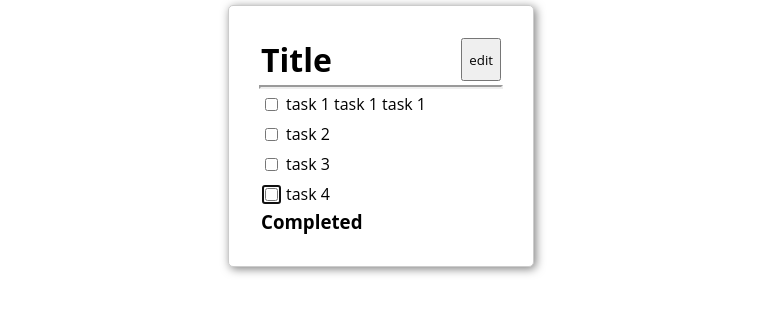
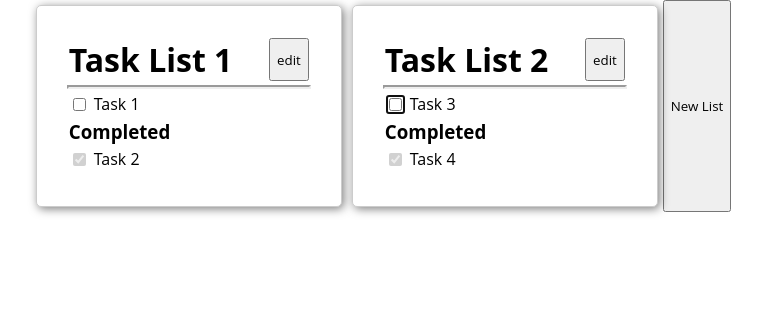
Before and after one commit to jenniemwei/to-do-garden, a React (Create React App) app: page / in a window 1280 px wide. Shown: the top 314 px of the page, without its empty margins (259-1021 px from the left). Built offline with nearby package versions, Linux system fonts and the light colour scheme.

Commit message:
add multi list functions

```diff
--- a/src/components/AllTaskLists.jsx
+++ b/src/components/AllTaskLists.jsx
@@ -28,14 +28,14 @@ export default function AllTaskLists() {
     },
   ])
 
-  function handleAddTask() {
+  function handleNewList() {
     setTaskLists([
       ...taskLists,
       {
-        name: "",
+        name: "Title",
         currentItems: [],
         completedItems: [],
-        editModeDisplayed: false,
+        editModeDisplayed: true,
         optionsDisplayed: false,
       }
     ])
@@ -46,20 +46,18 @@ export default function AllTaskLists() {
   return (
     <div className="lists-container">
 
-      {/* {taskLists.map((taskList, index) => {
+      {taskLists.map((taskList, index) => {
         return (
           <TaskList
-            index={index}
-            title={taskList.title}
-            currentItems={taskList.currentItems}
-            completedItems={taskList.completedItems}
-            optionsDisplayed={taskList.optionsDisplayed}
-            editModeDisplayed={taskList.editModeDisplayed}
+            listIndex={index}
+            taskLists={taskLists}
             setTaskLists={setTaskLists}
           />
         )
-      })} */}
-      <TaskList/>
+      })}
+      <button onClick={(event)=>{handleNewList(event)}}>New List</button>
+      {/* <TaskList/>
+      <TaskList/> */}
       {/* <button className="add-list-button" onClick={() => handleAddTask}>Add Task</button> */}
     </div>
   )
--- a/src/components/EditListMode.jsx
+++ b/src/components/EditListMode.jsx
@@ -2,29 +2,37 @@ import React, { useState, useRef, useEffect } from 'react'
 import ListOptions from './ListOptions'
 
 
-export default function EditListMode({ setListItems, setTitle, title, listItems, setEditModeDisplayed }) {
+export default function EditListMode({ taskLists, handleChangeTaskState, listIndex}) {
 
-  const [editinglist, setEditingList]=useState([])
+  console.log("LIST INDEX", listIndex)
+  const currentTitle=taskLists[listIndex].title
+  console.log(currentTitle)
+  const [editingTitle, setEditingTitle]=useState(currentTitle)
+  const listItems = taskLists[listIndex].currentItems
+  const [editingList, setEditingList]=useState([...listItems])
+  const checkedItems = taskLists[listIndex].completedItems
+  const editModeDisplayed = taskLists[listIndex].editModeDisplayed
+  const optionsDisplayed = taskLists[listIndex].optionsDisplayed
 
 
     const listRef = useRef([]);
 
     useEffect(() => {
       const size = listRef.current.length;
-      listRef.current[size - 1].focus();
+      listRef.current[size - 1].focus(); //focuses on recently created task
 
-    }, [listItems.length]);
+    }, [editingList.length]);
 
     function handleTaskChange(event, index) {
       const newListItems = [...listItems]
       newListItems[index] = event.target.value
-      setListItems(newListItems)
+      setEditingList(newListItems)
       event.target.style.height = '1em';
       event.target.style.height = `${event.target.scrollHeight}px`;
 
     }
     function handleTitleChange(event){
-      setTitle(event.target.value)
+      setEditingTitle(event.target.value)
     }
 
 
@@ -32,33 +40,35 @@ export default function EditListMode({ setListItems, setTitle, title, listItems,
       const taskContent=event.target.value
       // console.log("CLICKED OUT")
       if (taskContent.length===0){
-        const newListItems=[...listItems]
-        newListItems.pop(index)
-        setListItems(newListItems)
+        const newEditingList=[...editingList]
+        newEditingList.pop(index)
+        setEditingList(newEditingList)
       }
     }
     function handleCloseEditMode(event){
-      setEditModeDisplayed(false)
+      handleChangeTaskState(listIndex, "editModeDisplayed", false)
     }
 
     function createNewTask(event) {
       const text = event.target.value
-      setListItems([...listItems, text])
+      setEditingList([...editingList, text])
     }
-    // function handleDone(event){
-    //   setListItems(listItems)
-    // }
+
+    function handleSave(event){
+      handleChangeTaskState(listIndex, "currentItems", editingList)
+      handleChangeTaskState(listIndex, "title", editingTitle)
+    }
 
     return (
       <div id="edit-mode-container" >
       <div className="task-list edit-mode">
         <div className='list-header'>
-          <input className="title-input list-name" value={title} onChange={(event)=>{handleTitleChange(event)}}></input>
+          <input className="title-input list-name" value={editingTitle} onChange={(event)=>{handleTitleChange(event)}}></input>
           <button onClick={(event)=>{handleCloseEditMode(event)}}>Close</button>
           </div>
 
         <ul>
-          {listItems.map((item, index) => (
+          {editingList.map((item, index) => (
             <li key={index}>
               <input
                 type= 'checkbox' disabled={true}/>
@@ -86,8 +96,7 @@ export default function EditListMode({ setListItems, setTitle, title, listItems,
             />
           </li>
         </ul>
-        {/* <button onClick={(event)=>{handleDone(event)}}>Save</button> */}
-
+        <button onClick={(event)=>{handleSave(event)}}>Save</button>
       </div>
       </div>
 
--- a/src/components/ListOptions.jsx
+++ b/src/components/ListOptions.jsx
@@ -1,16 +1,17 @@
 import React, {useState} from 'react'
 import '../styles/ListOptions.css';
 
-export default function ListOptions({setEditModeDisplayed, setOptionsDisplayed}) {
+export default function ListOptions({taskLists, handleChangeTaskState,listIndex}) {
+
     function handleDelete(event){
          const selectedList = event.target.parentElement.parentElement.parentElement.parentElement;
          selectedList.style.background='red'
-         setOptionsDisplayed(false)
+         handleChangeTaskState(listIndex, "optionsDisplayed", false)
     }
 
     function handleEdit(event){
-        setEditModeDisplayed(true)
-        setOptionsDisplayed(false)
+        handleChangeTaskState(listIndex, "editModeDisplayed", true)
+        handleChangeTaskState(listIndex, "optionsDisplayed", false)
     }
 
     return (
@@ -23,7 +24,7 @@ export default function ListOptions({setEditModeDisplayed, setOptionsDisplayed})
                     <button onClick={(event)=>handleEdit(event)}className="edit-option">Edit List</button>
                 </li>
                 <li>
-                    <button onClick={() => setOptionsDisplayed(false)} className="edit-option">Close</button>
+                    <button onClick={() => handleChangeTaskState(listIndex, "optionsDisplayed", false)} className="edit-option">Close</button>
                 </li>
             </ul>
         </div>
--- a/src/components/TaskList.jsx
+++ b/src/components/TaskList.jsx
@@ -3,66 +3,86 @@ import '../styles/Lists.css';
 import ListOptions from './ListOptions';
 import EditListMode from './EditListMode';
 
-export default function TaskList() {
+export default function TaskList({listIndex, taskLists, setTaskLists}) {
 
-  const[listItems, setListItems] = useState(['task 1 task 1 task 1 ','task 2','task 3 ', 'task 4']) //[ declared thing, how you set it to something/override]
-  const [checkedItems, setCheckedItems] = useState([])
-  // const[checked, setChecked] = useState(false)
-  const[optionsDisplayed, setOptionsDisplayed]=useState(false)
-  const[title,setTitle] = useState('Title')
-  const[editModeDisplayed, setEditModeDisplayed]=useState(false)
+  // const[listItems, setListItems] = useState(['task 1 task 1 task 1 ','task 2','task 3 ', 'task 4']) //[ declared thing, how you set it to something/override]
+  // const [checkedItems, setCheckedItems] = useState([])
+  // // const[checked, setChecked] = useState(false)
+  // const[optionsDisplayed, setOptionsDisplayed]=useState(false)
+  // const[title,setTitle] = useState('Title')
 
-  function handleTaskChange(event, index) {
-    const newListItems = [...listItems]
-    newListItems[index] = event.target.value
-    setListItems(newListItems)
-    event.target.style.height = '1em';
-    event.target.style.height = `${event.target.scrollHeight}px`;
+  // state for each TaskList before save
+  // const [editModeDisplayed, setEditModeDisplayed] = useState(false)
 
+
+  function handleChangeTaskState(index, key, value) {
+    const newTaskLists = [...taskLists]
+    newTaskLists[index][key] = value
+    setTaskLists(newTaskLists)
   }
-  function handleTitleChange(event){
-    setTitle(event.target.value)
-  }
+
+  // function handleTaskChange(event, index) {
+  //   const newListItems = [...listItems]
+  //   newListItems[index] = event.target.value
+  //   setListItems(newListItems)
+  //   event.target.style.height = '1em';
+  //   event.target.style.height = `${event.target.scrollHeight}px`;
+
+  // }
+  // function handleTitleChange(event){
+  //   setTitle(event.target.value)
+  // }
+
+  const listItems = taskLists[listIndex].currentItems
+  const checkedItems = taskLists[listIndex].completedItems
+  const editModeDisplayed = taskLists[listIndex].editModeDisplayed
+  const optionsDisplayed = taskLists[listIndex].optionsDisplayed
 
   function handleCheckBoxChange(event,index,item){
     const currCheckbox=event.target.value
     // setChecked()
+    const newListItems = [...listItems];
+    newListItems.pop(index);
     const newCheckedItems = [...checkedItems, item]
-    const newListItems = listItems.filter((item, i) => i !== index)
-    setCheckedItems(newCheckedItems)
-    setListItems(newListItems)
+    // const newListItems = listItems.filter((item, i) => i !== index)
+
+    handleChangeTaskState(listIndex, "checkedItems", newCheckedItems)
+    handleChangeTaskState(listIndex, "currentItems", newListItems)
 
   }
 
   function handleOptionsClick(event){
-    setOptionsDisplayed(!optionsDisplayed)
+    const currentOptionsDisplayed = taskLists[listIndex].optionsDisplayed
+    handleChangeTaskState(listIndex, "optionsDisplayed", !currentOptionsDisplayed)
   }
 
-  function createNewTask(event) {
-    const text = event.target.value
-    setListItems([...listItems, text])
-  }
+  // function createNewTask(event) {
+  //   const text = event.target.value
+  //   setListItems([...listItems, text])
+  // }
 
 
 
   return (
     <>
-      {editModeDisplayed&&<EditListMode
-        listItems={listItems}
-        setListItems={setListItems}
-        setTitle={setTitle}
-        title={title}
-        setEditModeDisplayed={setEditModeDisplayed}
+      {editModeDisplayed && <EditListMode
+        taskLists={taskLists}
+        handleChangeTaskState={handleChangeTaskState}
+        listIndex={listIndex}
       />}
       <div className="task-list">
         <div className='list-header'>
-          <h1 className="list-name">{title}</h1>
+          <h1 className="list-name">{taskLists[listIndex].title}</h1>
           {/* make title not an input not working */}
           <button onClick={(event)=>{handleOptionsClick(event)}}>edit</button>
           </div>
           <hr></hr>
 
-          {optionsDisplayed && <ListOptions setEditModeDisplayed={setEditModeDisplayed} setOptionsDisplayed={setOptionsDisplayed}/>}
+          {optionsDisplayed && <ListOptions
+          taskLists={taskLists}
+          handleChangeTaskState={handleChangeTaskState}
+          listIndex={listIndex}/>
+          }
         <ul className="list-items-container">
           {listItems.map((item, index) => (
             <li className='task-container' key={index}>
@@ -76,7 +96,6 @@ export default function TaskList() {
           <h3>Completed</h3>
           {checkedItems.map((item, index) => (
             <li className='task-container' key={index + listItems.length}>
-
               <input type='checkbox' disabled={true} checked={true} className="task" />
               <p className='displayed-task'>{item}</p>
             </li>
--- a/src/styles/Lists.css
+++ b/src/styles/Lists.css
@@ -48,10 +48,10 @@ li {
   background-color: #ffffff;
   display: flex;
   flex-direction: column;
-  justify-content: center;
   align-items: center;
   width: 30vh;
-  /* transform: translate(0, 100%); */
+
+
 }
 .list-items-container{
   display: flex;
```
Also changed, not shown: 1 other file (tests, documents, lock files or other folders).
